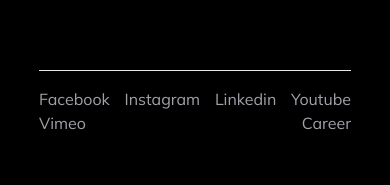
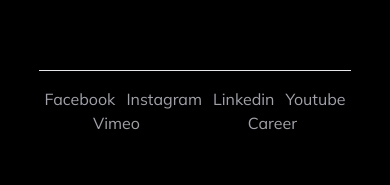
Before and after one commit to MoonShineVFX/moonshine-2022website, a React (Create React App) app: page / in a window 390 px wide. Shown: the part 122-307 px from the top of the page. Built offline with nearby package versions, Linux system fonts and the light colour scheme; no server answers.

Commit message:
Update Footer.js

```diff
--- a/src/Components/Footer.js
+++ b/src/Components/Footer.js
@@ -14,7 +14,7 @@
         awardData && <SwipeAwardPerView awardData={awardData}  animationStart= {currentSection === 3 ? true : false} />
       }
 
-      <div className="flex flex-wrap justify-between mx-auto md:flex-row mt-24 w-4/5 border-t pt-4">
+      <div className="flex flex-wrap justify-around md:justify-between mx-auto md:flex-row mt-24 w-4/5 border-t pt-4">
         {socialmedia.length >0 ?
           socialmedia.map((item,index)=>{
             const {id ,image , link, title} = item
```
